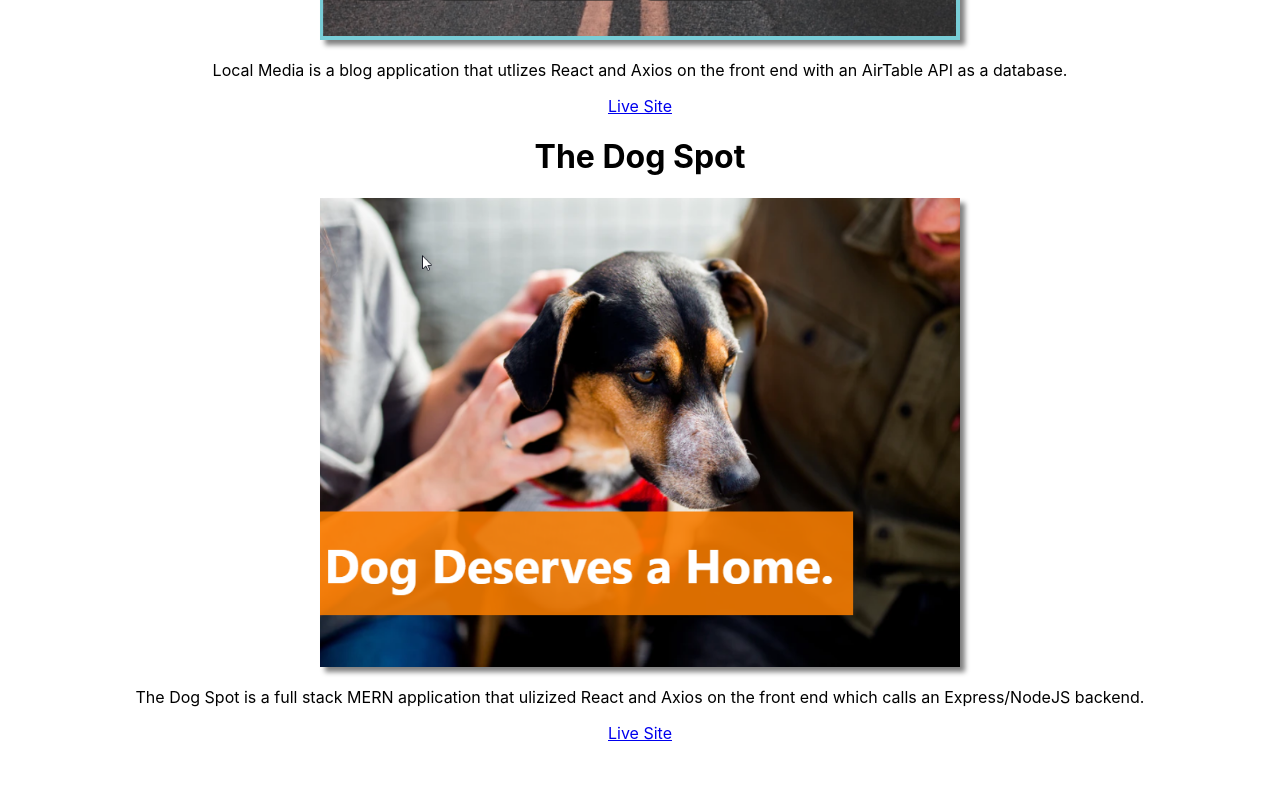
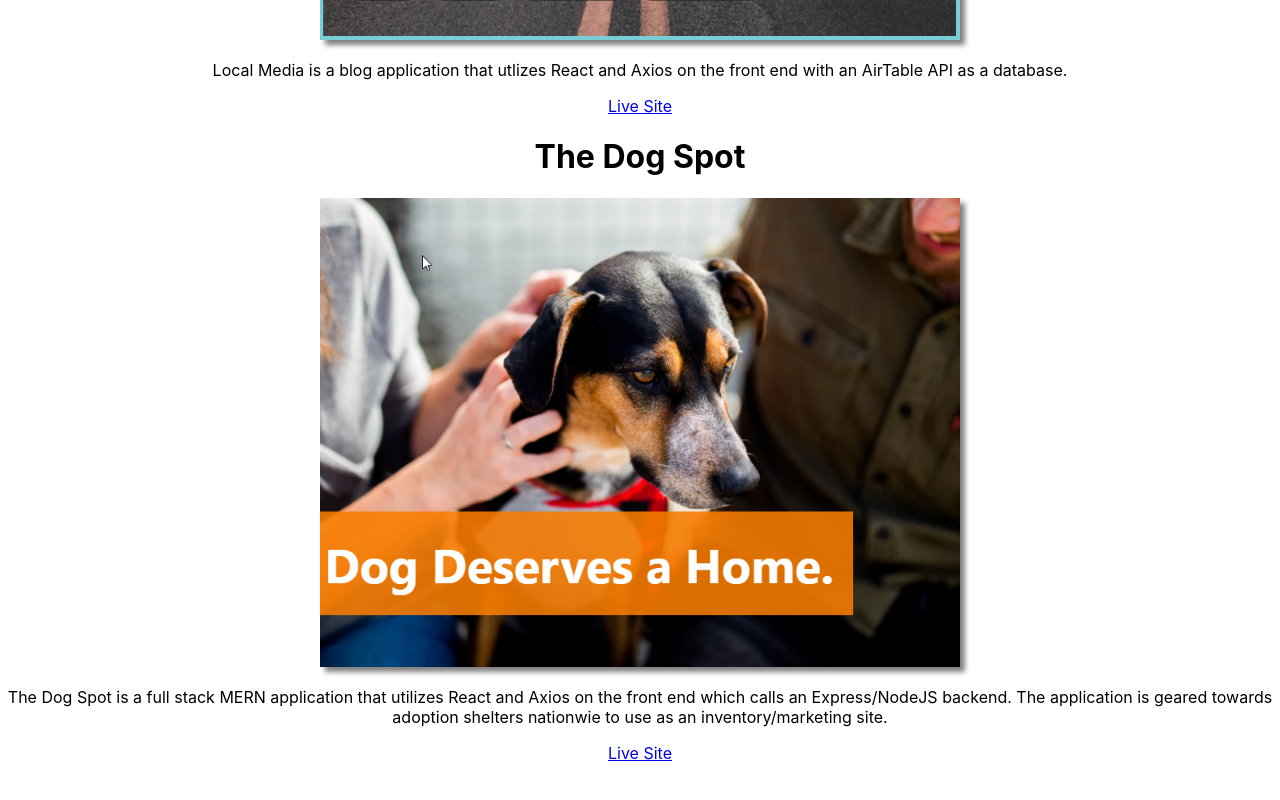
Before and after one commit to amarp86/amar-patel, a React (Create React App) app in the folder client/: page /projects in a window 1280 px wide. Shown: the part 1133-1933 px from the top of the page. Built offline with nearby package versions, Linux system fonts and the light colour scheme.

Commit message:
more detail

```diff
--- a/client/src/screens/Projects.jsx
+++ b/client/src/screens/Projects.jsx
@@ -29,8 +29,10 @@ function Projects(props) {
         <h1>The Dog Spot</h1>
         <img className="picture" src={dogspot} alt="the-dog-spot" />
         <p>
-          The Dog Spot is a full stack MERN application that ulizized React and
-          Axios on the front end which calls an Express/NodeJS backend.
+          The Dog Spot is a full stack MERN application that utilizes React and
+          Axios on the front end which calls an Express/NodeJS backend. The
+          application is geared towards adoption shelters nationwie to use as an
+          inventory/marketing site.
         </p>
         <a href="https://the-dog-spot.netlify.app/">Live Site</a>
       </div>
```
